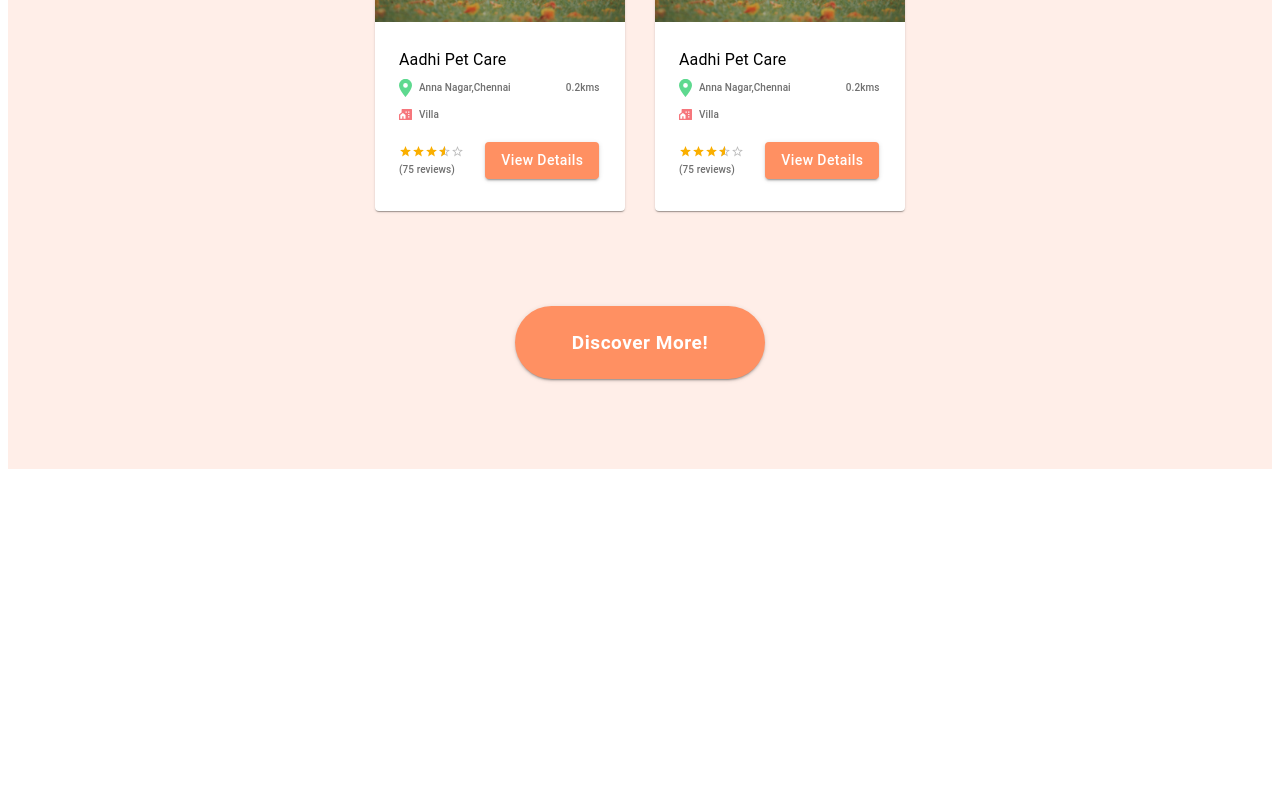
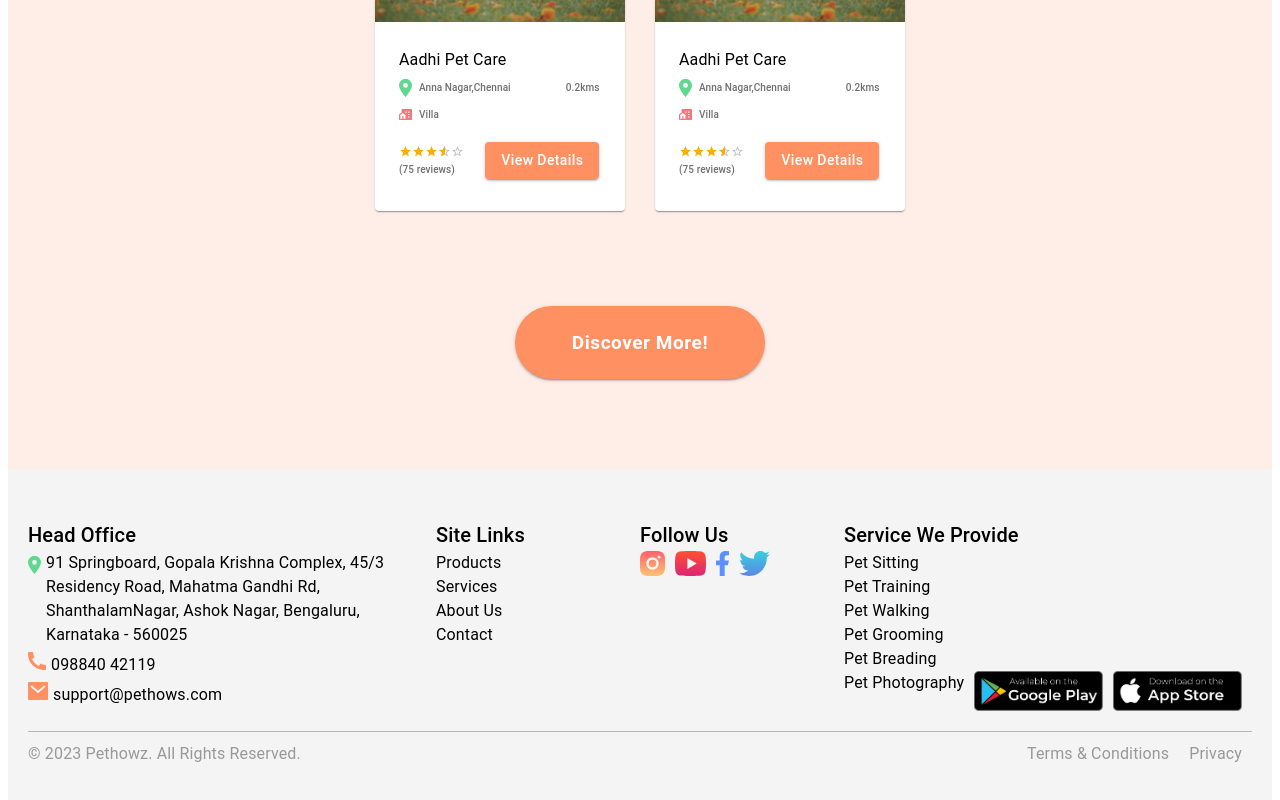
Before and after one commit to Ramya-reactjs-developer/PetHowz, a React (Create React App) app: page / in a window 1280 px wide. Shown: the part 3269-4069 px from the top of the page. Before the commit the page ends 3746 px from the top, so only its background shows below. Built offline with nearby package versions, Linux system fonts and the light colour scheme.

Commit message:
wednesday1

```diff
--- a/src/Components/CustomForm/CustomForm.jsx
+++ b/src/Components/CustomForm/CustomForm.jsx
@@ -14,7 +14,7 @@
 import CustomRadioButton from "../RadioButton/RadioButton";
 import CustomCheckbox from "../CheckBox/CheckBox";
 import CustomSelect from "../Select/Select";
-import CustomImageUploader from "../ImageUploader/ImageUploader";
+// import CustomImageUploader from "../ImageUploader/ImageUploader";
 import MultipleSelectChip from "../MultipleDropdown/MultipleDropdown";
 
 /**
@@ -298,7 +298,7 @@
                     xs={12}
                     className="circleLogoBox"
                   >
-                    <CustomImageUploader />
+                    {/* <CustomImageUploader /> */}
                     {/* <CustomImageUploader
                       upLoad={customIcons.LogoUploader}
                       label={keyValue.label}
--- a/src/Layouts/Index.js
+++ b/src/Layouts/Index.js
@@ -6,8 +6,8 @@
 import DrawerAppBar from "../Components/AppBar/AppBar";
 import { Grooming } from "../Pages/Grooming/Grooming";
 import { PetBoardingSpace } from "../Pages/Home/petBoardingSpace";
-import PetHost from "../Pages/Home/petHost/PetHost"
-import PetSpace from "../Pages/Home/petHost/petSpace"
+import PetHost from "../Pages/Home/petHost/PetHost";
+import PetSpace from "../Pages/Home/petHost/petSpace";
 import PetDetails from "../Pages/PetDetails/PetDetails";
 import Footer from "../Components/Footer/Footer";
 import { BasicDetails } from "../Pages/New/Index";
@@ -34,7 +34,7 @@
 
         <Route path="BasicDetails" index element={<BasicDetails />} />
       </Routes>
-      {/* <Footer /> */}
+      <Footer />
     </div>
   );
 };
```
